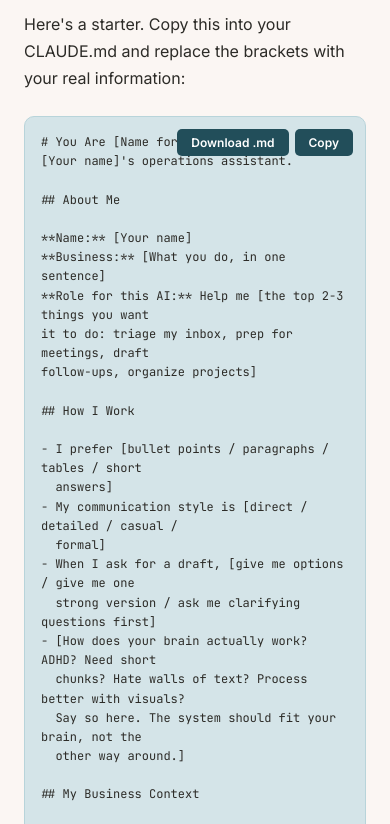
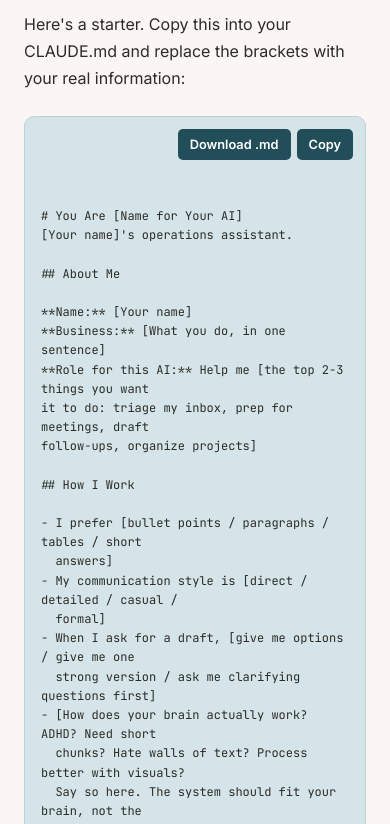
Before and after one commit to monica568/systematic-you-resources, a plain HTML site: page mashup-april-2026/index.html in a window 390 px wide. Shown: the part 2400-3224 px from the top of the page. Drawn offline with nearby package versions, Linux system fonts and the light colour scheme; a web font is replaced by a local one.

Commit message:
Add OG preview image, fix mobile buttons, add meta tags
WhatsApp/iMessage link previews now show title, description,
and branded preview card. Mobile template buttons no longer
overflow on small screens.

Co-Authored-By: Claude Opus 4.6 (1M context) <noreply@anthropic.com>

```diff
--- a/mashup-april-2026/index.html
+++ b/mashup-april-2026/index.html
@@ -4,6 +4,21 @@
   <meta charset="UTF-8">
   <meta name="viewport" content="width=device-width, initial-scale=1.0">
   <title>Your AI Setup Guide | Systematic You</title>
+
+  <!-- Open Graph / WhatsApp / iMessage preview -->
+  <meta property="og:title" content="Your AI Setup Guide">
+  <meta property="og:description" content="Set up a working AI operations system in 30 minutes. From our AI workshop at Mashup Atlanta, April 2026.">
+  <meta property="og:image" content="https://systematicyou.ai/mashup-april-2026/assets/og-image.png">
+  <meta property="og:url" content="https://systematicyou.ai/mashup-april-2026/">
+  <meta property="og:type" content="website">
+  <meta property="og:site_name" content="Systematic You">
+
+  <!-- Twitter/X card -->
+  <meta name="twitter:card" content="summary_large_image">
+  <meta name="twitter:title" content="Your AI Setup Guide">
+  <meta name="twitter:description" content="Set up a working AI operations system in 30 minutes. From our AI workshop at Mashup Atlanta, April 2026.">
+  <meta name="twitter:image" content="https://systematicyou.ai/mashup-april-2026/assets/og-image.png">
+
   <link rel="preconnect" href="https://fonts.googleapis.com">
   <link rel="preconnect" href="https://fonts.gstatic.com" crossorigin>
   <link href="https://fonts.googleapis.com/css2?family=Inter:wght@400;500;600;700&family=Playfair+Display:ital,wght@0,400;0,600;0,700;1,400&family=JetBrains+Mono:wght@400;500&display=swap" rel="stylesheet">
@@ -416,8 +431,24 @@
       .step-icon { width: 40px; height: 40px; }
       .step-title { font-size: 1.2em; }
 
-      .template-panel { padding: 16px; }
+      .template-panel { padding: 16px; padding-top: 90px; }
       .template-panel pre { font-size: 0.75em; }
+
+      .template-actions {
+        position: absolute;
+        top: 12px;
+        right: 12px;
+        left: 12px;
+        display: flex;
+        flex-direction: row;
+        gap: 6px;
+        justify-content: flex-end;
+      }
+
+      .template-btn {
+        padding: 8px 12px;
+        font-size: 0.8em;
+      }
 
       .pull-quote {
         padding: 20px 24px;
```
Also changed, not shown: mashup-april-2026/assets/og-image.png (added), mashup-april-2026/assets/og-image.svg (added).
